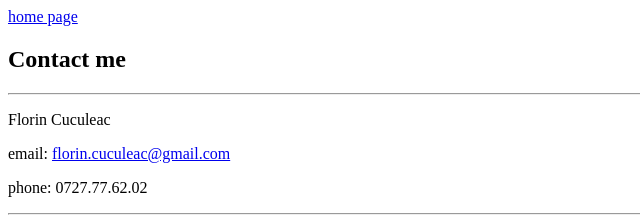
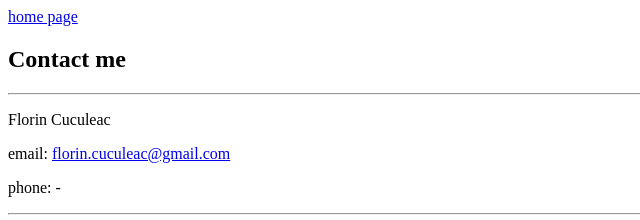
Before and after one commit to fcuculeac/cv, a plain HTML site: page contact.html in a window 1280 px wide. Shown: the top 220 px of the page, 0-640 px from the left. Drawn offline with Linux system fonts and the light colour scheme.

Commit message:
modify contact page

```diff
--- a/contact.html
+++ b/contact.html
@@ -12,7 +12,7 @@
   <hr>
   <p>Florin Cuculeac</p>
   <p>email: <a href="mailto:florin.cuculeac@gmail.com">florin.cuculeac@gmail.com</a></p>
-  <p>phone: 0727.77.62.02</p>
+  <p>phone: -</p>
   <hr>
   <form class="" action="mailto:florin.cuculeac@gmail.com" method="post" enctype="text/plain">
     <label for="">Your name:</label>
```
